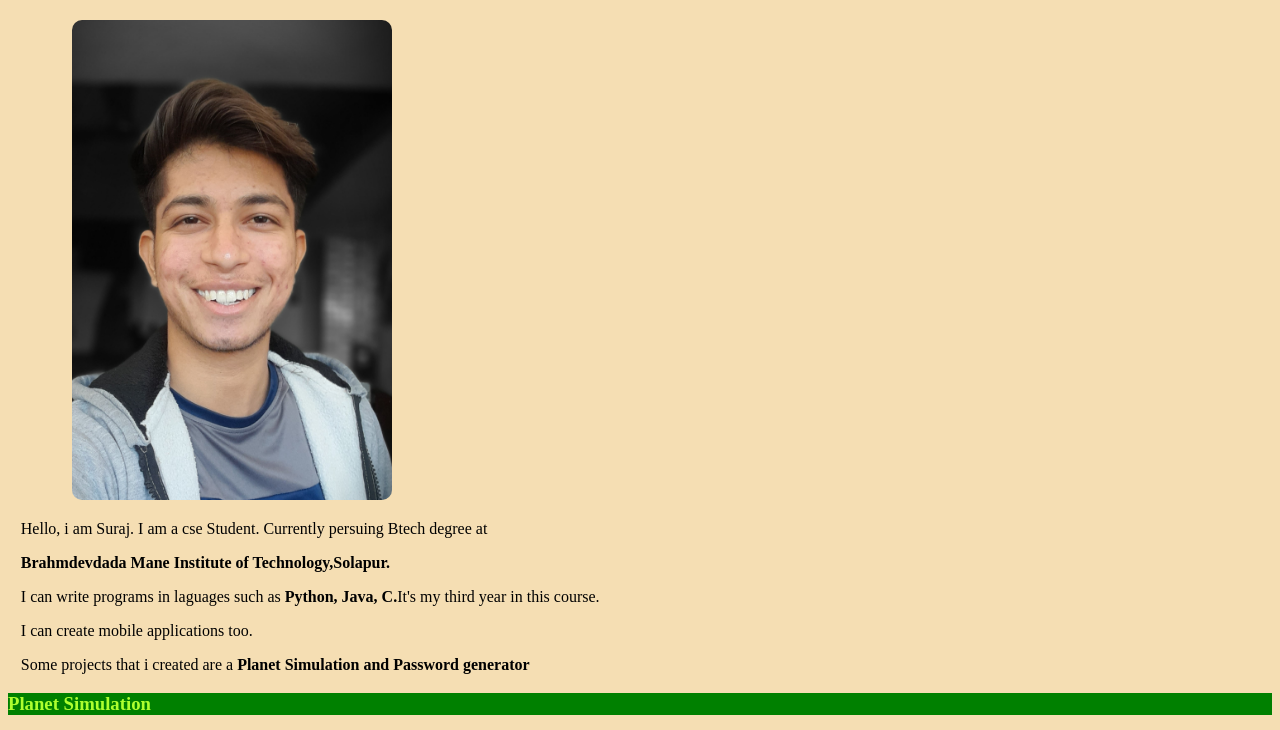
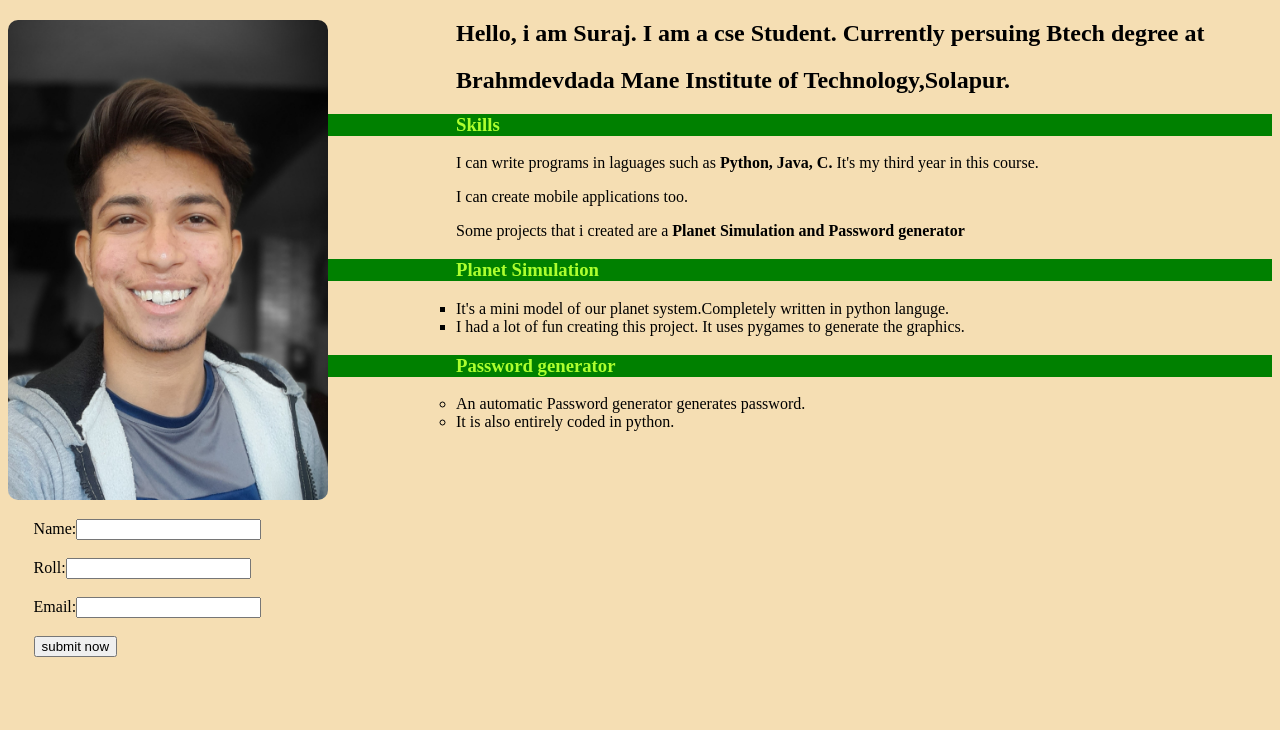
Before and after one commit to OrianSm/Studentinfotable, a plain HTML site: page Suraj.html in a window 1280 px wide. Shown: the part 60-790 px from the top of the page. Drawn offline with Linux system fonts and the light colour scheme.

Commit message:
made some changes

```diff
--- a/Suraj.html
+++ b/Suraj.html
@@ -3,29 +3,48 @@
 <Title>Suraj Mujawar</Title>
 <link rel="icon" type="image/x.icon" href="sm.ico">
 <style>
-        img{
+    img {
         border-radius: 10px;
+        float: left;
+        margin-right: 10cqmax;
+    }
+
+    h3 {
+        color: greenyellow;
+        background-color: green;
+    }
+
+    form {
+        margin-left: 2cqmax;
     }
 </style>
+
 <body style="background-color: wheat;">
     <h1><b>Suraj Sultan Mujawar</b></h1>
-        <img style="margin-left: 5cqmax;" src="Sm.jpg" width="320" height="480">
-        <p style="margin-left: 1cqmax;">Hello, i am Suraj. I am a cse Student. Currently persuing Btech degree at </p>
-        <p style="margin-left: 1cqmax;"><b>Brahmdevdada Mane Institute of Technology,Solapur.</b></p>
-        <p style="margin-left: 1cqmax;">I can write programs in laguages such as <b>Python, Java, C.</b>It's my third year in this course.</p>
+    <img src="Sm.jpg" width="320" height="480">
+    <h2 style="margin-left: 1cqmax;">Hello, i am Suraj. I am a cse Student. Currently persuing Btech degree at </h2>
+    <h2 style="margin-left: 1cqmax;"><b>Brahmdevdada Mane Institute of Technology,Solapur.</b></h2>
+    <h3>Skills</h3>
+    <p style="margin-left: 1cqmax;">I can write programs in laguages such as <b>Python, Java, C. </b>It's my third year
+        in this course.</p>
     <p style="margin-left: 1cqmax;">I can create mobile applications too.</p>
-        <p style="margin-left: 1cqmax;">Some projects that i created are a <b>Planet Simulation and Password generator</b> </p>
-        <h3 style="color: greenyellow; background-color: green ;">Planet Simulation</h3>
+    <p style="margin-left: 1cqmax;">Some projects that i created are a <b>Planet Simulation and Password generator</b>
+    </p>
+    <h3>Planet Simulation</h3>
     <ul type="square">
         <li> It's a mini model of our planet system.Completely written in python languge.</li>
         <li>I had a lot of fun creating this project. It uses pygames to generate the graphics.</li>
     </ul>
-        <h3 style="color: greenyellow; background-color: green ;">Password generator</h3>
-        <ul  type="circle">
+    <h3>Password generator</h3>
+    <ul type="circle">
         <li>An automatic Password generator generates password. </li>
         <li>It is also entirely coded in python.</li>
 
     </ul>
+    <br>
+    <br>
+    <br>
+    <br>
     <form action="backend.php">
         <div>
             Name:<input type="text" name="Name">
@@ -43,6 +62,7 @@
             <input type="submit" value="submit now">
         </div>
     </form>
+
 </body>
 
 </html>
```
Lines whose indentation alone changed are shown as unchanged.
